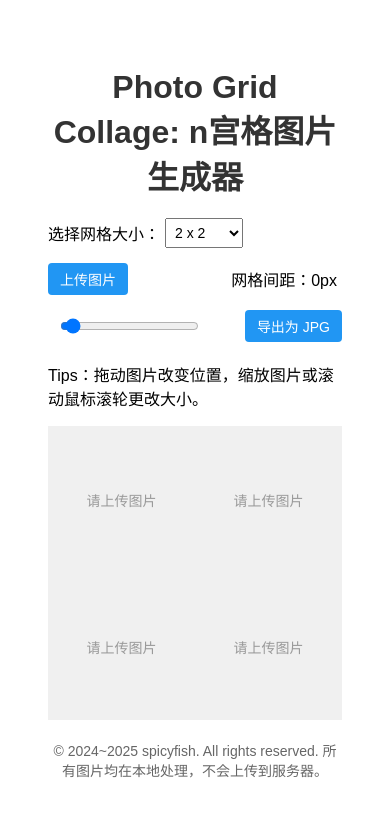
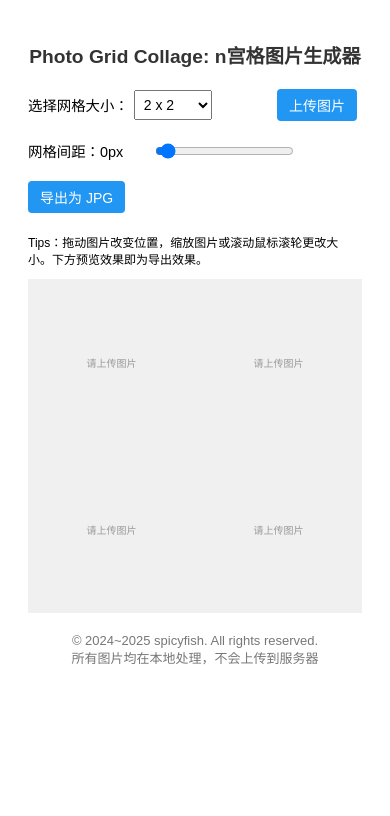
Before and after one commit to spicyfishPro/photo-grid-collage, a Vue app: page / in a window 390 px wide. Shown: the top 816 px of the page. Built offline with nearby package versions, Linux system fonts and the light colour scheme.

Commit message:
增加响应式设计支持

```diff
--- a/src/App.vue
+++ b/src/App.vue
@@ -48,7 +48,7 @@
     </div>
     <div>
       <p class="help-text">
-        Tips：拖动图片改变位置，缩放图片或滚动鼠标滚轮更改大小。
+        Tips：拖动图片改变位置，缩放图片或滚动鼠标滚轮更改大小。下方预览效果即为导出效果。
       </p>
     </div>
     <div class="grid-container" :style="gridStyle" ref="gridContainer">
@@ -62,11 +62,10 @@
     <div v-if="isLoading" class="loading-overlay">
       <div class="spinner"></div>
     </div>
-
     <footer>
       <p>
-        © 2024~2025 spicyfish. All rights reserved.
-        所有图片均在本地处理，不会上传到服务器。
+        © 2024~2025 spicyfish. All rights reserved. <br />
+        所有图片均在本地处理，不会上传到服务器
       </p>
     </footer>
   </div>
@@ -168,7 +167,8 @@ export default {
 <style>
 #app {
   font-family: Arial, sans-serif;
-  padding: 20px;
+  padding: 15px;
+  padding-bottom: 0;
   max-width: 1200px;
   margin: 0 auto;
   background-color: #fff;
@@ -304,8 +304,8 @@ a {
 footer {
   margin-top: 20px;
   text-align: center;
-  color: #666;
-  font-size: 14px;
+  color: #777;
+  font-size: 13px;
 }
 
 @keyframes spin {
@@ -316,4 +316,21 @@ footer {
     transform: rotate(360deg);
   }
 }
+@media screen and (max-width: 600px) {
+  h1 {
+    font-size: 1.2em;
+  }
+
+  .controls {
+    font-size: 0.9em;
+  }
+
+  .help-text {
+    font-size: 12px;
+  }
+
+  #app {
+    padding: 10px;
+  }
+}
 </style>
--- a/src/GridCell.vue
+++ b/src/GridCell.vue
@@ -186,4 +186,10 @@ export default {
   font-size: 14px;
   cursor: pointer;
 }
+
+@media screen and (max-width: 600px) {
+  .placeholder {
+    font-size: 10px;
+  }
+}
 </style>
```
Also changed, not shown: 2 other files (tests, documents, lock files or other folders).
